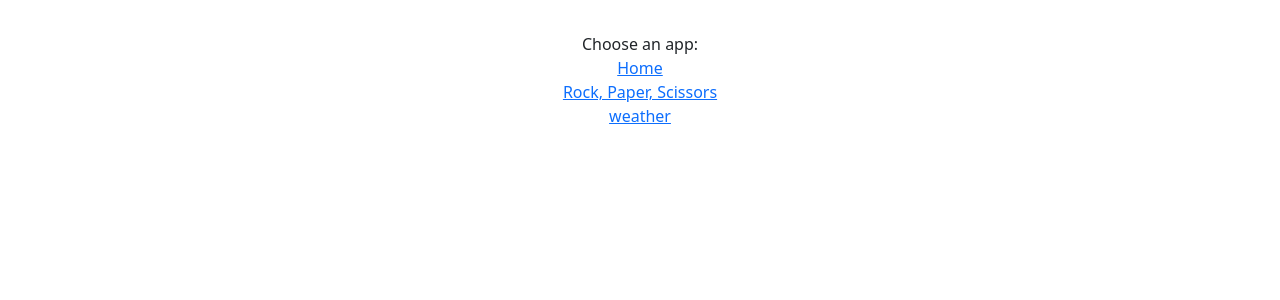
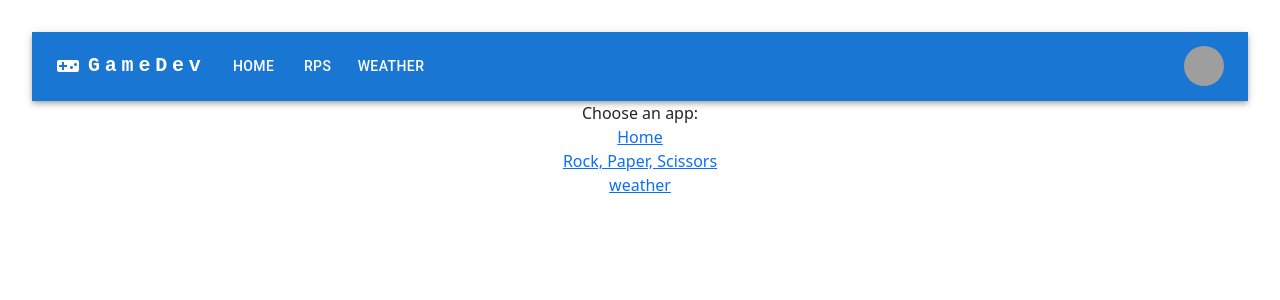
Before and after one commit to RobertPKruger/RockPaperScissors, a React (Vite) app in the folder GameDev.RockPaperScissors.React/gamedev.rockpaperscissors.react.client/: page / in a window 1280 px wide. Shown: the top 300 px of the page. Built offline with nearby package versions, Linux system fonts and the light colour scheme; grey boxes are pictures that could not be loaded.

Commit message:
add navbar/layout

```diff
--- a/GameDev.RockPaperScissors.React/gamedev.rockpaperscissors.react.client/package.json
+++ b/GameDev.RockPaperScissors.React/gamedev.rockpaperscissors.react.client/package.json
@@ -10,6 +10,10 @@
     "preview": "vite preview"
   },
   "dependencies": {
+    "@emotion/react": "^11.11.4",
+    "@emotion/styled": "^11.11.5",
+    "@mui/icons-material": "^5.15.17",
+    "@mui/material": "^5.15.17",
     "bootstrap": "^5.3.3",
     "react": "^18.2.0",
     "react-dom": "^18.2.0",
--- a/GameDev.RockPaperScissors.React/gamedev.rockpaperscissors.react.client/src/App.tsx
+++ b/GameDev.RockPaperScissors.React/gamedev.rockpaperscissors.react.client/src/App.tsx
@@ -3,18 +3,21 @@
 import Home from './home';
 import Weather from './Weather';
 import './App.css';
+import Layout from './models/Layout';
 
 function App() {
 
 
   return (
     <Router>
+      <Layout>
         <Routes>
           <Route path="/" element={<Home />} />
           <Route path="/rps" element={<RPS />} />
           <Route path="/weather" element={<Weather />} />
           {/* Add more routes as needed */}
         </Routes>
+      </Layout>
     </Router>
   );
 
--- /dev/null
+++ b/GameDev.RockPaperScissors.React/gamedev.rockpaperscissors.react.client/src/components/TopNavbar.tsx
@@ -0,0 +1,182 @@
+import * as React from 'react';
+import AppBar from '@mui/material/AppBar';
+import Box from '@mui/material/Box';
+import Toolbar from '@mui/material/Toolbar';
+import IconButton from '@mui/material/IconButton';
+import Typography from '@mui/material/Typography';
+import Menu from '@mui/material/Menu';
+import MenuIcon from '@mui/icons-material/Menu';
+import Container from '@mui/material/Container';
+import Avatar from '@mui/material/Avatar';
+import Button from '@mui/material/Button';
+import Tooltip from '@mui/material/Tooltip';
+import MenuItem from '@mui/material/MenuItem';
+import VideogameAssetIcon from '@mui/icons-material/VideogameAsset';
+import { Link } from 'react-router-dom';
+
+const pages = [
+  {
+    title: 'Home',
+    route: '/'
+  },
+  {
+    title: 'RPS',
+    route: '/rps'
+  } ,
+  {
+    title: 'Weather',
+    route: '/weather'
+  } ,
+];
+
+const settings = ['Profile', 'Account', 'Dashboard', 'Logout'];
+
+function TopNavbar() {
+  const [anchorElNav, setAnchorElNav] = React.useState<null | HTMLElement>(null);
+  const [anchorElUser, setAnchorElUser] = React.useState<null | HTMLElement>(null);
+
+  const handleOpenNavMenu = (event: React.MouseEvent<HTMLElement>) => {
+    setAnchorElNav(event.currentTarget);
+  };
+  const handleOpenUserMenu = (event: React.MouseEvent<HTMLElement>) => {
+    setAnchorElUser(event.currentTarget);
+  };
+
+  const handleCloseNavMenu = () => {
+    setAnchorElNav(null);
+  };
+
+  const handleCloseUserMenu = () => {
+    setAnchorElUser(null);
+  };
+
+  return (
+    <AppBar position="static">
+      <Container maxWidth="xl">
+        <Toolbar disableGutters>
+          <VideogameAssetIcon sx={{ display: { xs: 'none', md: 'flex' }, mr: 1 }} />
+          <Typography
+            variant="h6"
+            noWrap
+            component="a"
+            href="/"
+            sx={{
+              mr: 2,
+              display: { xs: 'none', md: 'flex' },
+              fontFamily: 'monospace',
+              fontWeight: 700,
+              letterSpacing: '.3rem',
+              color: 'inherit',
+              textDecoration: 'none',
+            }}
+          >
+            GameDev
+          </Typography>
+
+          <Box sx={{ flexGrow: 1, display: { xs: 'flex', md: 'none' } }}>
+            <IconButton
+              size="large"
+              aria-label="account of current user"
+              aria-controls="menu-appbar"
+              aria-haspopup="true"
+              onClick={handleOpenNavMenu}
+              color="inherit"
+            >
+              <MenuIcon />
+            </IconButton>
+            <Menu
+              id="menu-appbar"
+              anchorEl={anchorElNav}
+              anchorOrigin={{
+                vertical: 'bottom',
+                horizontal: 'left',
+              }}
+              keepMounted
+              transformOrigin={{
+                vertical: 'top',
+                horizontal: 'left',
+              }}
+              open={Boolean(anchorElNav)}
+              onClose={handleCloseNavMenu}
+              sx={{
+                display: { xs: 'block', md: 'none' },
+              }}
+            >
+              {pages.map((page) => (
+                <MenuItem key={page.title} onClick={handleCloseUserMenu}>
+                  <Typography textAlign="center">{page.title}</Typography>
+                </MenuItem>
+              ))}
+          </Menu>
+        </Box>
+
+        <VideogameAssetIcon sx={{ display: { xs: 'flex', md: 'none' }, mr: 1 }} />
+        <Typography
+          variant="h5"
+          noWrap
+          component={Link}
+          to="/"
+          sx={{
+            mr: 2,
+            display: { xs: 'flex', md: 'none' },
+            flexGrow: 1,
+            fontFamily: 'monospace',
+            fontWeight: 700,
+            letterSpacing: '.3rem',
+            color: 'inherit',
+            textDecoration: 'none',
+          }}
+        >
+          GameDev
+        </Typography>
+
+        <Box sx={{ flexGrow: 1, display: { xs: 'none', md: 'flex' } }}>
+          {pages.map((page) => (
+            <Button
+              key={page.title}
+              component={Link}
+              to={page.route}
+              onClick={handleCloseNavMenu}
+              sx={{ my: 2, color: 'white', display: 'block' }}
+            >
+              {page.title}
+            </Button>
+          ))}
+        </Box>
+
+        <Box sx={{ flexGrow: 0 }}>
+            <Tooltip title="Open settings">
+              <IconButton onClick={handleOpenUserMenu} sx={{ p: 0 }}>
+                <Avatar alt="Johnny Gamer" src="/static/images/avatar/2.jpg" />
+              </IconButton>
+            </Tooltip>
+            <Menu
+              sx={{ mt: '45px' }}
+              id="menu-appbar"
+              anchorEl={anchorElUser}
+              anchorOrigin={{
+                vertical: 'top',
+                horizontal: 'right',
+              }}
+              keepMounted
+              transformOrigin={{
+                vertical: 'top',
+                horizontal: 'right',
+              }}
+              open={Boolean(anchorElUser)}
+              onClose={handleCloseUserMenu}
+            >
+              {settings.map((item) => (
+                <MenuItem key={item} onClick={handleCloseUserMenu}>
+                  <Typography
+                    textAlign="center">{item}</Typography>
+                </MenuItem>
+              ))}
+            </Menu>
+          </Box>
+      </Toolbar>
+    </Container>
+    </AppBar >
+  );
+}
+export default TopNavbar;
--- /dev/null
+++ b/GameDev.RockPaperScissors.React/gamedev.rockpaperscissors.react.client/src/models/Layout.tsx
@@ -0,0 +1,15 @@
+import { ReactNode } from "react";
+import TopNavbar from "../components/TopNavbar";
+
+interface Props {
+	children: ReactNode
+}
+
+export default function Layout({ children }: Props) {
+	return (
+		<div>
+			<TopNavbar />
+			{children}
+		</div>
+	);
+}
--- a/GameDev.RockPaperScissors.React/gamedev.rockpaperscissors.react.client/src/rps.tsx
+++ b/GameDev.RockPaperScissors.React/gamedev.rockpaperscissors.react.client/src/rps.tsx
@@ -27,19 +27,20 @@
 
     switch (incomingMessage?.MsgType) {
       case GameState.InitialConnection:
-        for (var i = 0; i < incomingMessage.Games.length; i++) {
+        for (let i = 0; i < incomingMessage.Games.length; i++) {
           const game = incomingMessage.Games[i];
           const newGame = new Game(game.Id, game.Name);
           setGameList(gamesList => [...gamesList, newGame]);
         }
         break;
-      case GameState.NewGame:
+      case GameState.NewGame: {
         const newGame = new Game(incomingMessage.Id, incomingMessage.Name);
         setGameList(gamesList => [...gamesList, newGame]);
         setCurrentGame(newGame);
         setServerMessages([]);
         break;
-      case GameState.GameJoined:
+      }
+      case GameState.GameJoined: {
         const selectedGame = gamesList.find(game => game.Id === incomingMessage.Id);
         if (selectedGame) {
           selectedGame.Ready = true;
@@ -47,6 +48,7 @@
           setIsWaitingForOpponent(false);
         }
         break;
+      }
       case GameState.ExitGame:
         setGameList(gamesList => gamesList.filter(game => game.Id !== currentGame?.Id));
         setCurrentGame(undefined);
@@ -60,7 +62,7 @@
         setGameList(gamesList => gamesList.filter(game => game.Id !== currentGame?.Id));
         break;
       default:
-        if(incomingMessage)
+        if (incomingMessage)
           setServerMessages(prevMessages => [...prevMessages, incomingMessage]);
     }
   }, [incomingMessage]);
@@ -79,7 +81,7 @@
     setIsWaitingForOpponent(true); // Display "Waiting for opponent" UI
   };
 
-  const joinGame = (gameId:string) => {
+  const joinGame = (gameId: string) => {
     // Send a message to the server to join the selected game
     // Handle the response from the server
     sendMove(gameId, GameState.JoinGame);
@@ -93,14 +95,14 @@
 
   };
 
-  const handleMove = (gameId:string, move:string) => {
+  const handleMove = (gameId: string, move: string) => {
     if (move) {
       sendMove(gameId, move);
       setPlayerMove(move);
     }
   };
 
-  const handleGameClick = (game:NameId) => {
+  const handleGameClick = (game: NameId) => {
     joinGame(game.Id);
   };
 
@@ -116,7 +118,7 @@
           {playerMove === '' &&
             (<div>
               <div>
-              <a href="#" onClick={() => { handleMove(currentGame?.Id ?? '', 'rock'); }}>Rock</a> | <a href="#" onClick={() => { handleMove(currentGame?.Id ?? '', 'paper'); }}>Paper</a> | <a href="#" onClick={() => { handleMove(currentGame?.Id ?? '','scissors'); }}>Scissors</a>
+                <a href="#" onClick={() => { handleMove(currentGame?.Id ?? '', 'rock'); }}>Rock</a> | <a href="#" onClick={() => { handleMove(currentGame?.Id ?? '', 'paper'); }}>Paper</a> | <a href="#" onClick={() => { handleMove(currentGame?.Id ?? '', 'scissors'); }}>Scissors</a>
               </div>
               <div>
                 <button onClick={exitGame}>Exit Game</button>
```
Also changed, not shown: GameDev.RockPaperScissors.React/gamedev.rockpaperscissors.react.client/src/home.tsx (+4 -4 lines), 1 other file (tests, documents, lock files or other folders). Lines whose indentation alone changed are shown as unchanged.
